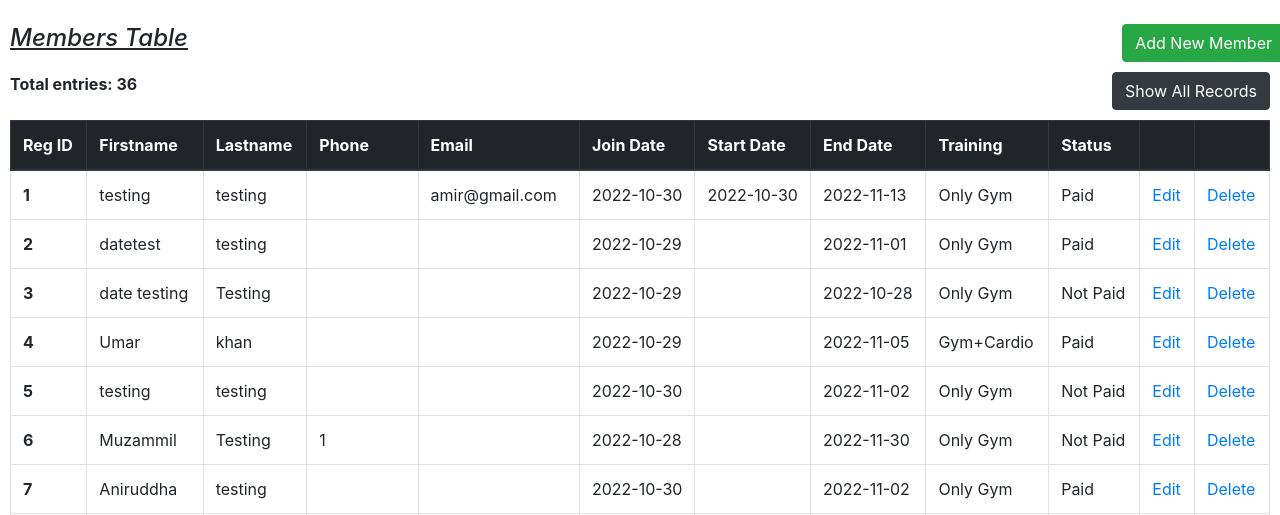
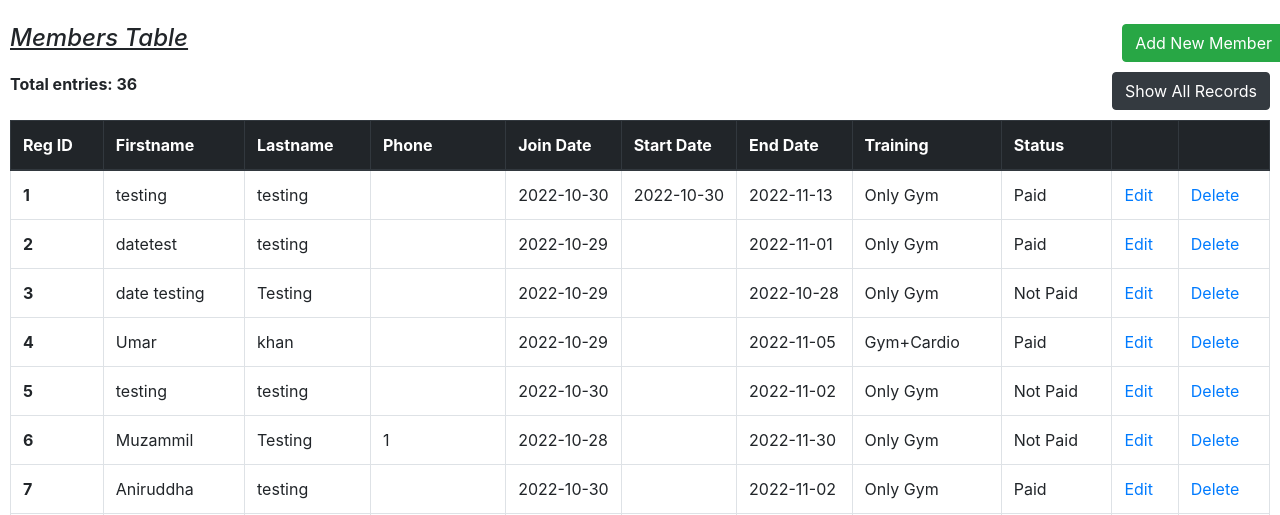
Before and after one commit to Muzammil-19/muscle-up, a Flask app: page /table in a window 1280 px wide. Shown: the part 56-571 px from the top of the page. Run offline with Flask 2, Linux system fonts and the light colour scheme; a user stored in the database is signed in; data comes from the database, SQL or seed files in the repository; both versions use the stored data as it was after the commit; some libraries are stand-ins or nearby versions.

Commit message:
commit1commit1

```diff
--- a/templates/expiryTable.html
+++ b/templates/expiryTable.html
@@ -121,7 +121,7 @@
             <th scope="col">Firstname</th>
             <th scope="col">Lastname</th>
             <th scope="col">Phone</th>
-            <th scope="col">Email</th>
+<!--            <th scope="col">Email</th>-->
             <th scope="col">Training</th>
             <th scope="col">Status</th>
             <th scope="col" style="width:110px">Join Date</th>
@@ -141,7 +141,7 @@
             <td>{{i.firstname}}</td>
             <td>{{i.lastname}}</td>
             <td>{{i.phoneno}}</td>
-            <td>{{i.email}}</td>
+<!--            <td>{{i.email}}</td>-->
             <td>{{i.training}}</td>
             <td>{{i.status}}</td>
             <td style="white-space:nowrap">{{i.joindate}}</td>
--- a/templates/table.html
+++ b/templates/table.html
@@ -120,7 +120,7 @@
             <th scope="col">Firstname</th>
             <th scope="col">Lastname</th>
             <th scope="col">Phone</th>
-            <th scope="col">Email</th>
+<!--            <th scope="col">Email</th>-->
             <th scope="col" style="width:110px">Join Date</th>
             <th scope="col" style="width:110px">Start Date</th>
             <th scope="col" style="width:110px">End Date</th>
@@ -138,7 +138,7 @@
             <td>{{i.firstname}}</td>
             <td>{{i.lastname}}</td>
             <td>{{i.phoneno}}</td>
-            <td>{{i.email}}</td>
+<!--            <td>{{i.email}}</td>-->
             <td style="white-space:nowrap">{{i.joindate}}</td>
             <td style="white-space:nowrap">{{i.startdate}}</td>
             <td style="white-space:nowrap">{{i.enddate}}</td>
```
Also changed, not shown: muscle_up.db.
